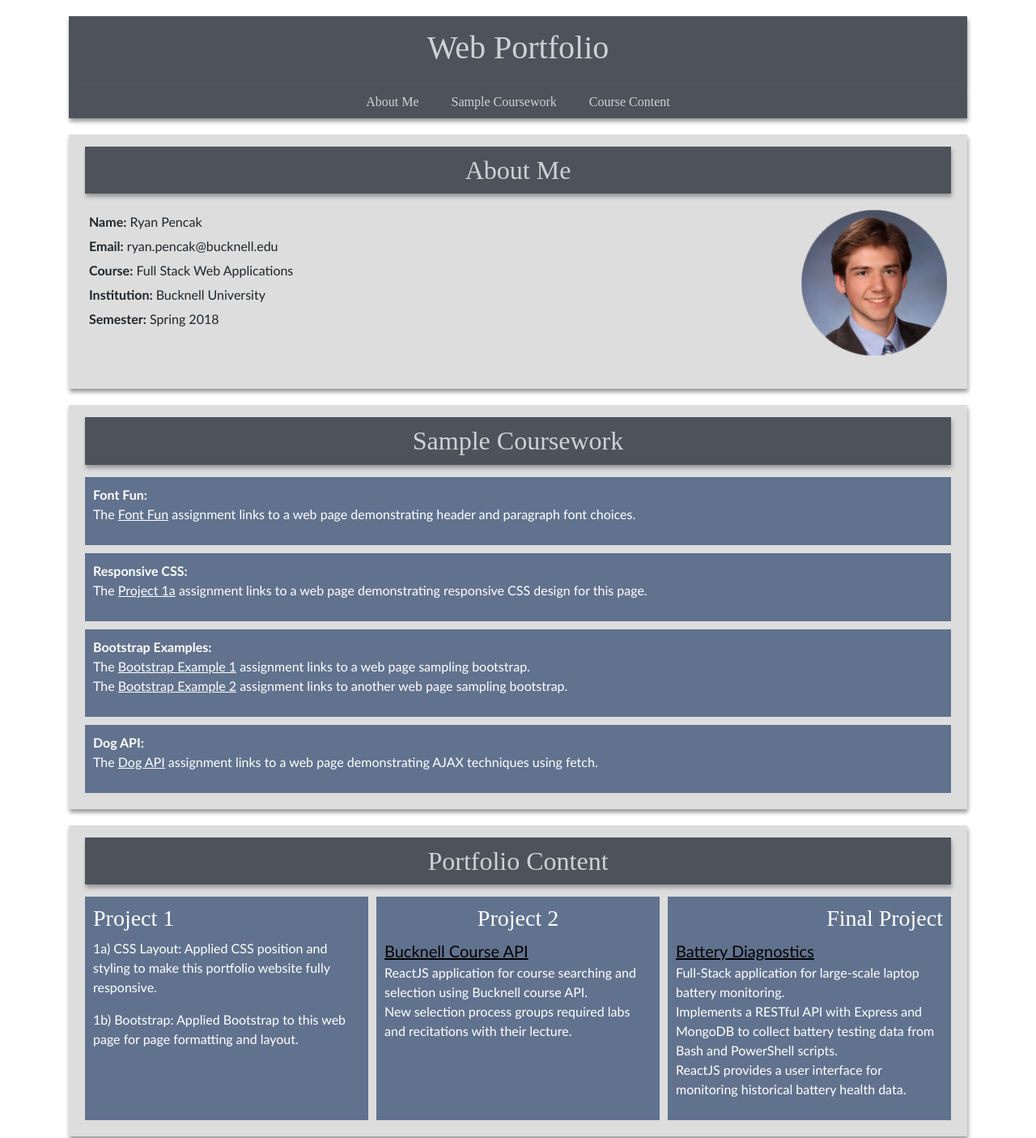
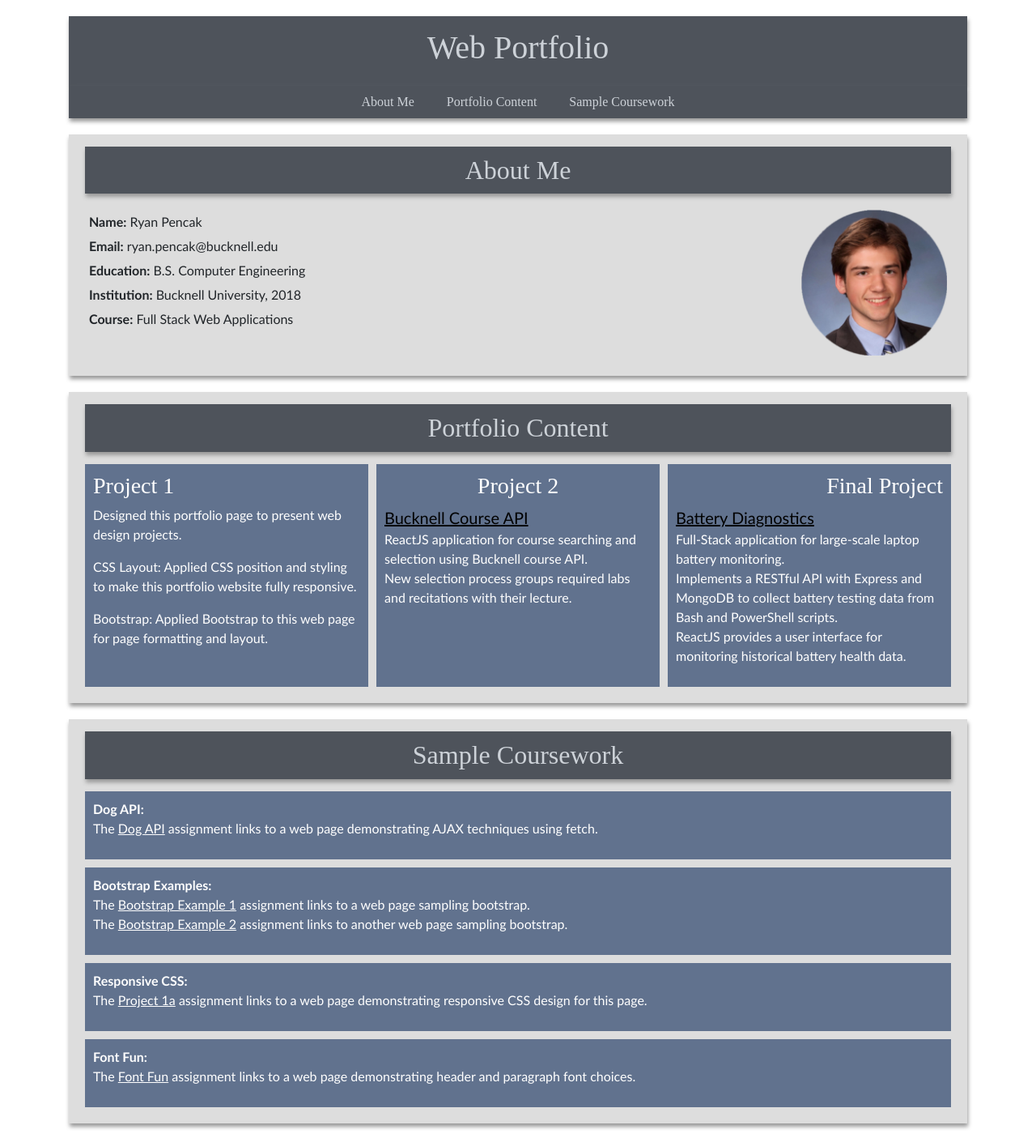
Before and after one commit to RyanPencak/WebApps, a plain HTML site: page index.html in a window 1280 px wide. Shown: the top 1405 px of the page at 81% size. Drawn offline with nearby package versions, Linux system fonts and the light colour scheme; a web font is replaced by a local one.

Commit message:
Update Portfolio

```diff
--- a/css/styles.css
+++ b/css/styles.css
@@ -71,8 +71,6 @@
   box-shadow: 1px 4px 5px #999;
   padding: 15px;
   margin-top: 20px;
-  /* display: flex; */
-  /* flex-wrap: wrap; */
 }
 
 .aboutMe p {
--- a/index.html
+++ b/index.html
@@ -17,7 +17,7 @@
     <div class="container">
       <!-- Header Section -->
       <section class="header">
-        <h1> Web Portfolio </h1>
+        <h1> Web Portfolio</h1>
       </section> <!-- End section header -->
 
       <nav class="navbar navbar-expand-lg navbar-expand-md navbar-expand-sm navbar-light bg-light">
@@ -27,8 +27,8 @@
         <!-- <div class="collapse navbar-collapse" id="navbarNavAltMarkup"> -->
           <div class="navbar-nav">
             <a class="nav-item nav-link active" href="#aboutMeTag">About Me</a>
+            <a class="nav-item nav-link active" href="#projectsTag">Portfolio Content</a>
             <a class="nav-item nav-link active" href="#sampleCourseworkTag">Sample Coursework</a>
-            <a class="nav-item nav-link active" href="#projectsTag">Course Content</a>
           </div>
         <!-- </div> -->
       </nav>
@@ -47,9 +47,9 @@
               <p>
                 <strong>Name:</strong> Ryan Pencak <br>
                 <strong>Email:</strong> ryan.pencak@bucknell.edu <br>
+                <strong>Education:</strong> B.S. Computer Engineering <br>
+                <strong>Institution:</strong> Bucknell University, 2018 <br>
                 <strong>Course:</strong> Full Stack Web Applications <br>
-                <strong>Institution:</strong> Bucknell University <br>
-                <strong>Semester:</strong> Spring 2018<br> <br>
               </p>
 
               <!-- Profile image can be found in Media folder -->
@@ -59,41 +59,6 @@
 
         </section>
 
-        <!-- Additional Content Section -->
-        <section class="sampleCoursework" id="sampleCourseworkTag">
-          <div class="col">
-            <div class="row">
-              <h2 class="title"> Sample Coursework </h2>
-            </div>
-
-            <div class="row" id="assignment1">
-              <p> <strong>Font Fun:</strong><br>
-              The <a href="./fontfun/fontfun.html" id="fontfunlink">Font Fun</a> assignment
-              links to a web page demonstrating header and paragraph font choices.</p>
-            </div>
-
-            <div class="row" id="assignment2">
-              <p> <strong>Responsive CSS:</strong><br>
-              The <a href="./project1a/index.html" id="project1alink">Project 1a</a> assignment
-              links to a web page demonstrating responsive CSS design for this page.</p>
-            </div>
-
-            <div class="row" id="assignment3">
-              <p> <strong>Bootstrap Examples:</strong><br>
-              The <a href="./bootstrap_sample1/bootstrap1.html" id="bootstrap1link">Bootstrap Example 1</a> assignment
-              links to a web page sampling bootstrap.<br>
-              The <a href="./bootstrap_sample2/bootstrap2.html" id="bootstrap2link">Bootstrap Example 2</a> assignment
-              links to another web page sampling bootstrap.</p>
-            </div>
-
-            <div class="row" id="assignment4">
-              <p> <strong>Dog API:</strong><br>
-              The <a href="./dog_api/api.html" id="bootstrap1link">Dog API</a> assignment
-              links to a web page demonstrating AJAX techniques using fetch.<br>
-            </div>
-          </div>
-        </section>
-
         <!-- Portfolio Content section -->
         <section class="portfolioContent" id="projectsTag">
           <div class="col">
@@ -101,8 +66,9 @@
             <h2 class="title"> Portfolio Content </h2>
             <div class="col-sm-12 col-md-6 col-lg-4" id="project1">
               <h3 id="header1"> Project 1 </h3>
-              <p>1a) CSS Layout: Applied CSS position and styling to make this portfolio website fully responsive.</p>
-              <p>1b) Bootstrap: Applied Bootstrap to this web page for page formatting and layout.</p>
+              <p> Designed this portfolio page to present web design projects.</p>
+              <p>CSS Layout: Applied CSS position and styling to make this portfolio website fully responsive.</p>
+              <p>Bootstrap: Applied Bootstrap to this web page for page formatting and layout.</p>
             </div>
 
             <div class="col-sm-12 col-md-6 col-lg-4" id="project2">
@@ -116,6 +82,42 @@
             </div>
           </div>
         </div>
+        </section>
+
+        <!-- Additional Content Section -->
+        <section class="sampleCoursework" id="sampleCourseworkTag">
+          <div class="col">
+            <div class="row">
+              <h2 class="title"> Sample Coursework </h2>
+            </div>
+
+            <div class="row" id="assignment4">
+              <p> <strong>Dog API:</strong><br>
+              The <a href="./dog_api/api.html" id="bootstrap1link">Dog API</a> assignment
+              links to a web page demonstrating AJAX techniques using fetch.<br>
+            </div>
+
+            <div class="row" id="assignment3">
+              <p> <strong>Bootstrap Examples:</strong><br>
+              The <a href="./bootstrap_sample1/bootstrap1.html" id="bootstrap1link">Bootstrap Example 1</a> assignment
+              links to a web page sampling bootstrap.<br>
+              The <a href="./bootstrap_sample2/bootstrap2.html" id="bootstrap2link">Bootstrap Example 2</a> assignment
+              links to another web page sampling bootstrap.</p>
+            </div>
+
+            <div class="row" id="assignment2">
+              <p> <strong>Responsive CSS:</strong><br>
+              The <a href="./project1a/index.html" id="project1alink">Project 1a</a> assignment
+              links to a web page demonstrating responsive CSS design for this page.</p>
+            </div>
+
+            <div class="row" id="assignment1">
+              <p> <strong>Font Fun:</strong><br>
+              The <a href="./fontfun/fontfun.html" id="fontfunlink">Font Fun</a> assignment
+              links to a web page demonstrating header and paragraph font choices.</p>
+            </div>
+
+          </div>
         </section>
 
       </div> <!-- end section Main -->
```
